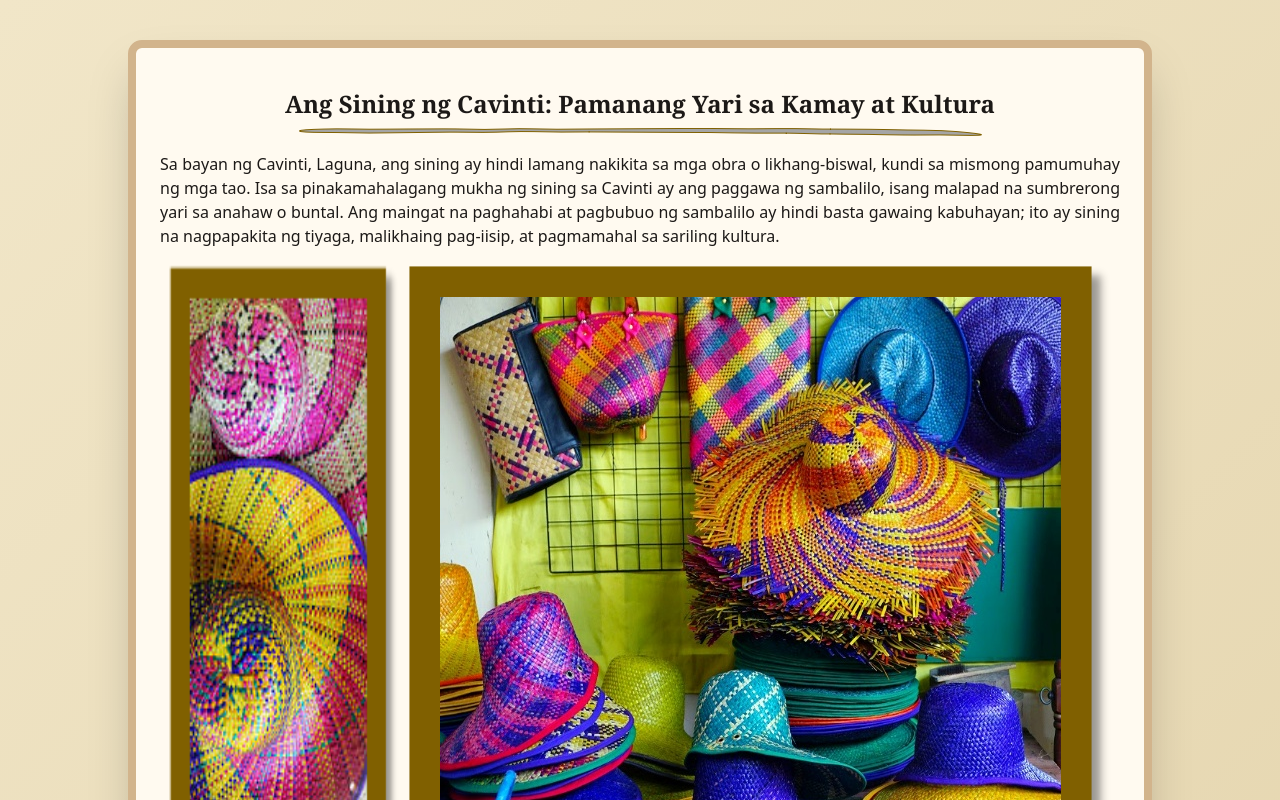
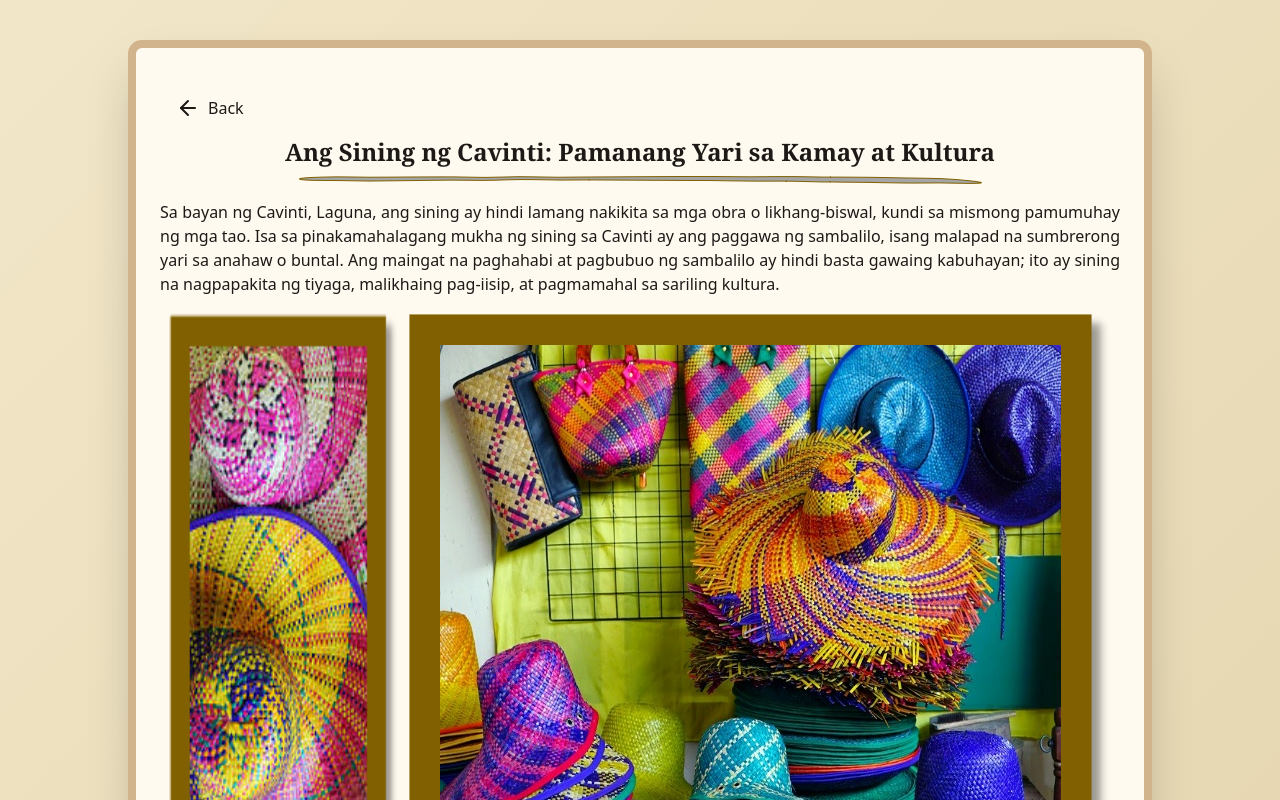
Before and after one commit to kodlens/kasaysayan-app, a React (Vite) app: page /sining-tradisyon in a window 1280 px wide. Shown: the top 800 px of the page. Built offline with nearby package versions, Linux system fonts and the light colour scheme.

Commit message:
added back button

```diff
--- a/src/components/Title.tsx
+++ b/src/components/Title.tsx
@@ -1,6 +1,12 @@
+import { ArrowLeft } from "lucide-react"
+
 const Title = ( {title}:{title?:string}) => {
     return (
         <div className="my-4">
+            <button className="my-2 px-4 py-2 flex gap-2 hover:cursor-pointer" onClick={ ()=>window.history.back() }>
+                <ArrowLeft />
+                Back
+            </button>
             <h1 className="mb-2 font-bold text-center text-2xl font-serif">{title}</h1>
             <div className="">
                 <img src="/images/horizontal-line.png" className="mx-auto" alt="" />
--- a/src/pages/HomePage.tsx
+++ b/src/pages/HomePage.tsx
@@ -23,7 +23,7 @@ const itemVariants: Variants = {
 
 export default function HomePage() {
   return (
-    <div className="relative min-h-dvh bg-gradient-to-br from-[#f1e6c8] via-[#e6d7b1] to-[#d9c79a] text-stone-900">
+    <div className="relative min-h-dvh bg-gradient-to-br from-[#f1e6c8] via-[#e6d7b1] to-[#d9c79a] text-stone-900 overflow-hidden">
 
       {/* Main Content with Nostalgic Border */}
       <div className="relative z-10 max-w-5xl mx-auto mt-10 px-4 sm:px-6 py-10 sm:py-14 border-8 border-[#d2b48c] rounded-2xl shadow-2xl bg-[#fffaf0]">
```
